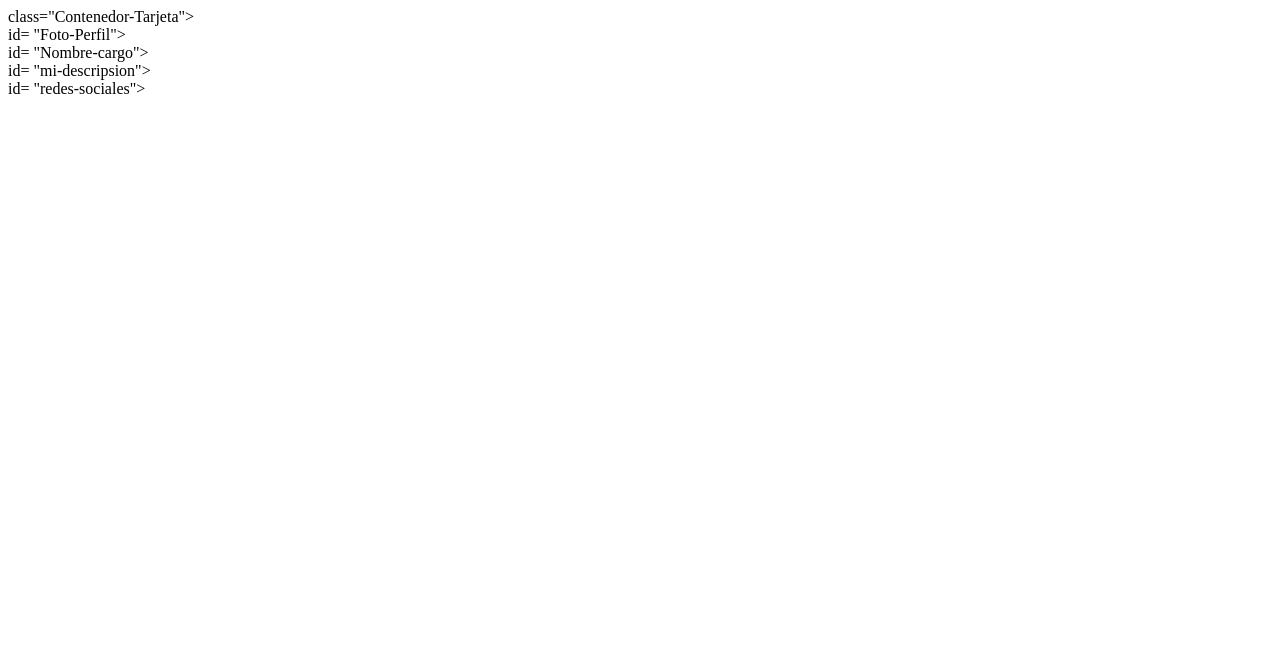
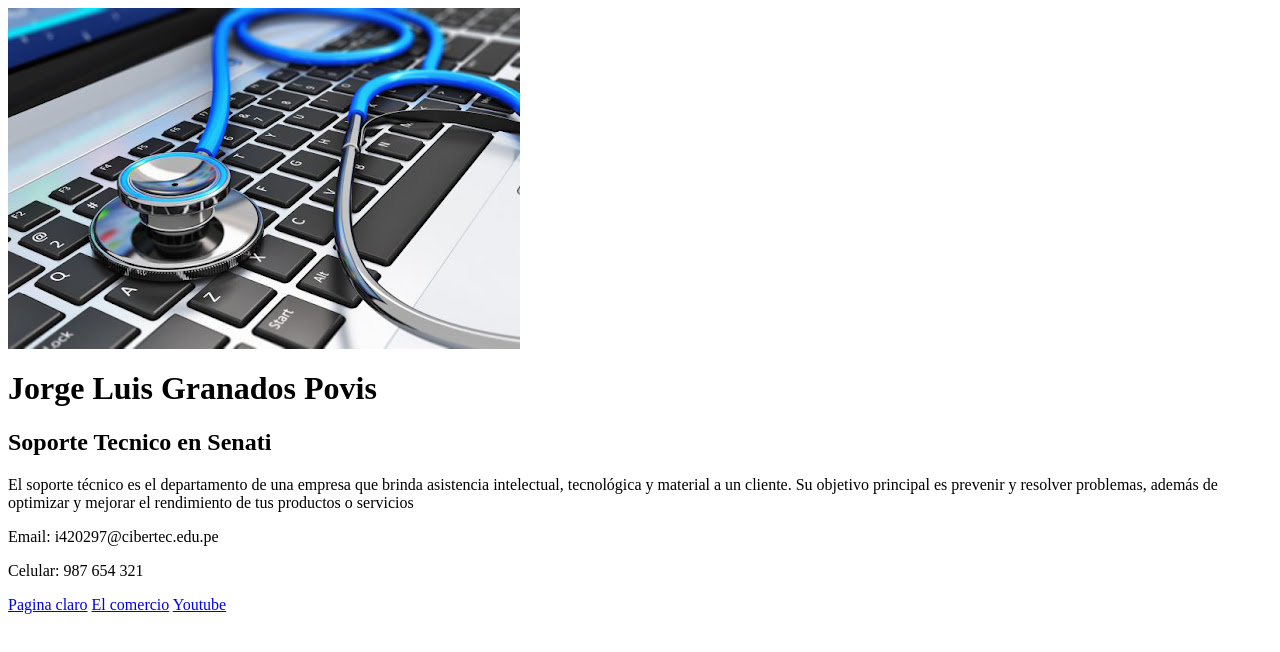
Before and after one commit to JorgeLuisGranados/aew_2025_jgranados, a plain HTML site: page CSS/Tarjeta_personal/index.html in a window 1280 px wide. Drawn offline with Linux system fonts and the light colour scheme.

Commit message:
Agregado contenido a cada cajita

```diff
--- a/CSS/Tarjeta_personal/index.html
+++ b/CSS/Tarjeta_personal/index.html
@@ -1,19 +1,34 @@
 <html>
     <head>
-
+            <title>Tarjeta Personal</title>
 
     </head>
         <body>
             <!-- Tarjeta Personal -->
-             <div> class="Contenedor-Tarjeta">
+             <div class="Contenedor-Tarjeta">
                 <!-- Imagen de perfil -->
-                <div> id= "Foto-Perfil"></div>
+                <div id= "Foto-Perfil">
+                    <img src="img/banner.jpg" alt="">
+                </div>
                 <!-- Nombres y cargo -->
-                <div> id= "Nombre-cargo"></div>
+                <div id= "Nombre-cargo">
+                    <h1>Jorge Luis Granados Povis</h1>
+                    <h2>Soporte Tecnico en Senati</h2>
+                </div>
                 <!-- Descripsion Personal -->
-                <div> id= "mi-descripsion"></div>
+                <div id= "mi-descripsion">
+                    <p>El soporte técnico es el departamento de una empresa que brinda asistencia intelectual, tecnológica y material a un cliente. Su objetivo principal es prevenir y resolver problemas, además de optimizar y mejorar el rendimiento de tus productos o servicios</p>
+                </div>
                 <!-- Redes sociales -->
-                <div> id= "redes-sociales"></div>
+                <div id= "redes-sociales">
+                    <p>Email: i420297@cibertec.edu.pe</p>
+                    <p>Celular: 987 654 321</p>
+                    <p>
+                        <a href="https://www.claro.com.pe/personas/">Pagina claro</a>
+                        <a href="https://elcomercio.pe/">El comercio</a>
+                        <a href="https://www.youtube.com/">Youtube</a>
+                    </p>
+                </div>
             </div>
-    </body>
+        </body>
 </html>
```
Also changed, not shown: CSS/Tarjeta_personal/img/banner.jpg (added), CSS/Tarjeta_personal/img/impresoras.jpg (deleted).
